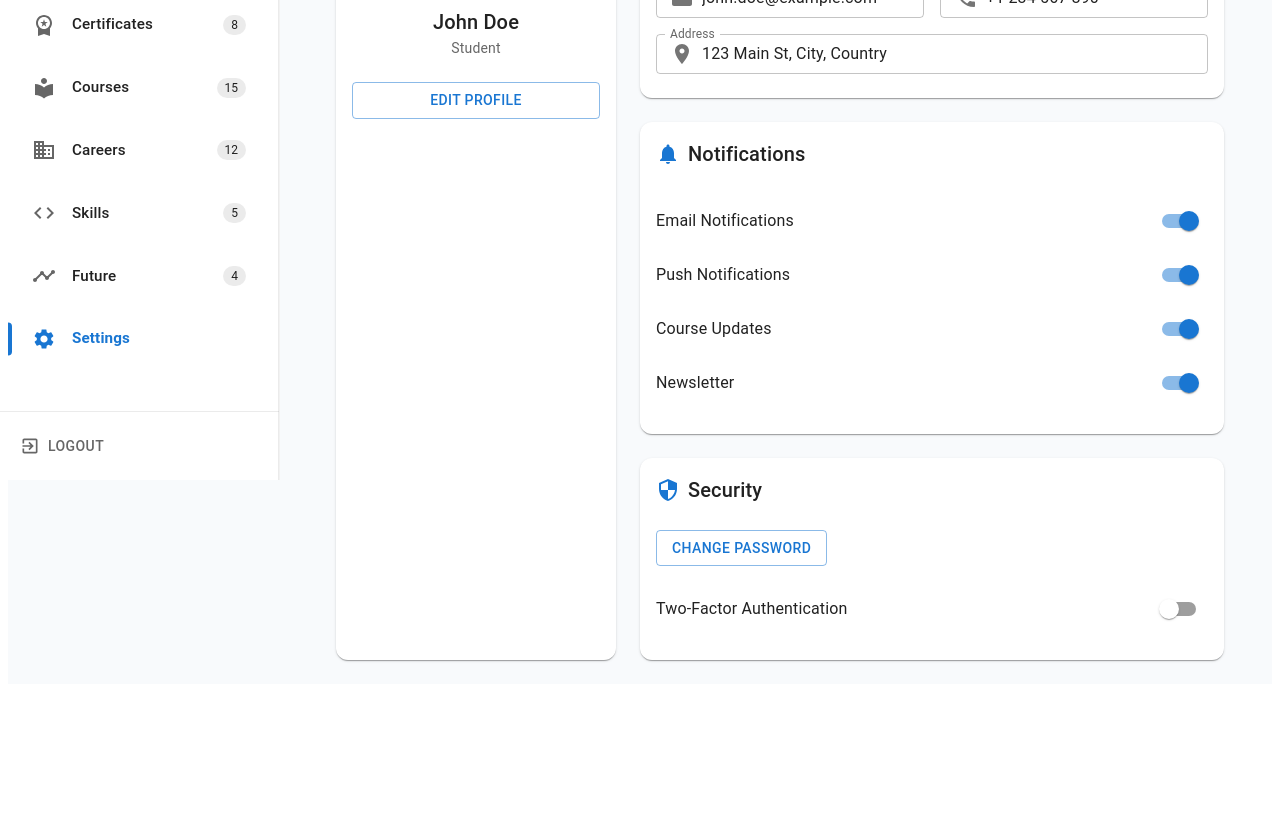
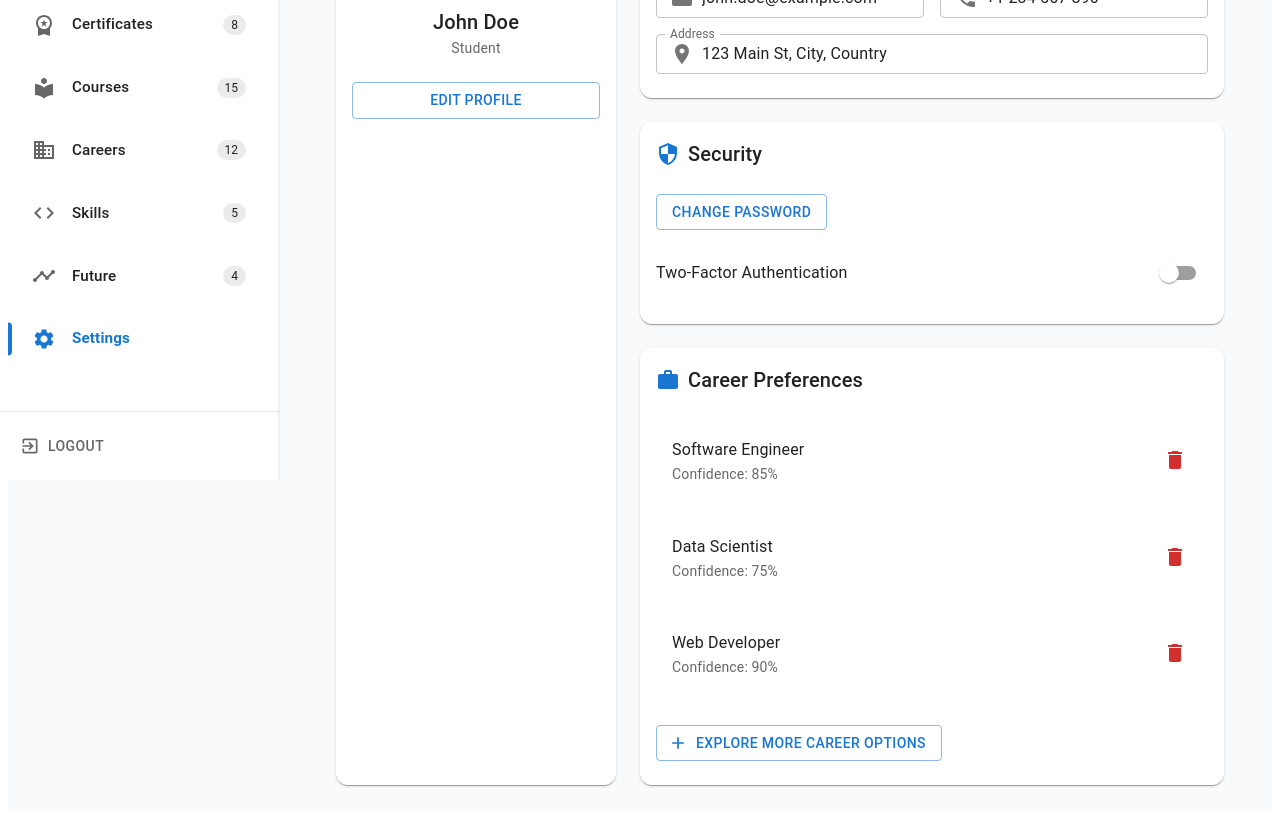
Before and after one commit to krishan44/Project-Frontend, a React (Vite) app in the folder Frontend/Ai-Academic Advisor/: page /settings in a window 1280 px wide. Shown: the part 320-1137 px from the top of the page. Before the commit the page ends 1012 px from the top, so only its background shows below. Built offline with nearby package versions, Linux system fonts and the light colour scheme.

Commit message:
made changes to the settings

```diff
--- a/Frontend/Ai-Academic Advisor/src/Components/User/setting.jsx
+++ b/Frontend/Ai-Academic Advisor/src/Components/User/setting.jsx
@@ -1,4 +1,4 @@
-import React from 'react';
+import React, { useState } from 'react';
 import Dashboard from './Dashboard';
 import {
   Container,
@@ -14,6 +14,15 @@ import {
   Avatar,
   IconButton,
   Stack,
+  Dialog,
+  DialogTitle,
+  DialogContent,
+  DialogActions,
+  FormControl,
+  InputLabel,
+  MenuItem,
+  Select,
+  Rating,
 } from '@mui/material';
 import {
   AccountCircle,
@@ -25,9 +34,143 @@ import {
   Email,
   Phone,
   LocationOn,
+  Work as CareerIcon,
+  Add as AddIcon,
+  Delete as DeleteIcon,
 } from '@mui/icons-material';
 
 const Setting = () => {
+  const [careers, setCareers] = useState([
+    { id: 1, title: 'Software Engineer', confidence: 85 },
+    { id: 2, title: 'Data Scientist', confidence: 75 },
+    { id: 3, title: 'Web Developer', confidence: 90 },
+  ]);
+
+  const [openCareerDialog, setOpenCareerDialog] = useState(false);
+  const [newCareerChoice, setNewCareerChoice] = useState({
+    profession: '',
+    knowledge: 0,
+    specifications: [],
+    interests: [],
+  });
+
+  const professionOptions = [
+    'Software Engineer',
+    'Data Scientist',
+    'Web Developer',
+    'AI Engineer',
+    'Cloud Architect',
+    'Cybersecurity Specialist',
+    'DevOps Engineer',
+    'Full Stack Developer',
+    'Machine Learning Engineer',
+    'Mobile App Developer',
+  ];
+
+  const handleOpenCareerDialog = () => {
+    setOpenCareerDialog(true);
+  };
+
+  const handleCloseCareerDialog = () => {
+    setOpenCareerDialog(false);
+    setNewCareerChoice({
+      profession: '',
+      knowledge: 0,
+      specifications: [],
+      interests: [],
+    });
+  };
+
+  const handleAddNewCareer = () => {
+    if (newCareerChoice.profession) {
+      setCareers([...careers, {
+        id: Date.now(),
+        title: newCareerChoice.profession,
+        confidence: newCareerChoice.knowledge * 20, // Convert 0-5 rating to percentage
+      }]);
+      handleCloseCareerDialog();
+    }
+  };
+
+  const handleDeleteCareer = (id) => {
+    setCareers(careers.filter(career => career.id !== id));
+  };
+
+  const careerDialog = (
+    <Dialog open={openCareerDialog} onClose={handleCloseCareerDialog} maxWidth="sm" fullWidth>
+      <DialogTitle>Explore New Career Path</DialogTitle>
+      <DialogContent>
+        <Box sx={{ mt: 2 }}>
+          <FormControl fullWidth sx={{ mb: 3 }}>
+            <InputLabel>Desired Profession</InputLabel>
+            <Select
+              value={newCareerChoice.profession}
+              label="Desired Profession"
+              onChange={(e) => setNewCareerChoice({
+                ...newCareerChoice,
+                profession: e.target.value
+              })}
+            >
+              {professionOptions.map((profession) => (
+                <MenuItem key={profession} value={profession}>
+                  {profession}
+                </MenuItem>
+              ))}
+            </Select>
+          </FormControl>
+
+          <Typography variant="subtitle1" gutterBottom>
+            Knowledge Level in This Field
+          </Typography>
+          <Box sx={{ mb: 3, display: 'flex', alignItems: 'center' }}>
+            <Rating
+              value={newCareerChoice.knowledge}
+              onChange={(event, newValue) => {
+                setNewCareerChoice({
+                  ...newCareerChoice,
+                  knowledge: newValue
+                });
+              }}
+              max={5}
+              size="large"
+            />
+            <Typography variant="body2" color="text.secondary" sx={{ ml: 2 }}>
+              {newCareerChoice.knowledge === 0 && 'No Experience'}
+              {newCareerChoice.knowledge === 1 && 'Beginner'}
+              {newCareerChoice.knowledge === 2 && 'Intermediate'}
+              {newCareerChoice.knowledge === 3 && 'Advanced'}
+              {newCareerChoice.knowledge === 4 && 'Expert'}
+              {newCareerChoice.knowledge === 5 && 'Master'}
+            </Typography>
+          </Box>
+
+          <TextField
+            fullWidth
+            multiline
+            rows={4}
+            label="Specifications & Requirements"
+            placeholder="Enter any specific requirements or interests related to this profession..."
+            value={newCareerChoice.specifications}
+            onChange={(e) => setNewCareerChoice({
+              ...newCareerChoice,
+              specifications: e.target.value
+            })}
+          />
+        </Box>
+      </DialogContent>
+      <DialogActions>
+        <Button onClick={handleCloseCareerDialog}>Cancel</Button>
+        <Button
+          variant="contained"
+          onClick={handleAddNewCareer}
+          disabled={!newCareerChoice.profession || !newCareerChoice.knowledge}
+        >
+          Add Career Path
+        </Button>
+      </DialogActions>
+    </Dialog>
+  );
+
   const settingContent = (
     <Container maxWidth="xl">
       <Typography
@@ -152,35 +295,6 @@ const Setting = () => {
               </CardContent>
             </Card>
 
-            {/* Notifications */}
-            <Card sx={{ borderRadius: 3 }}>
-              <CardContent>
-                <Typography variant="h6" sx={{ mb: 3, display: 'flex', alignItems: 'center', gap: 1 }}>
-                  <Notifications color="primary" />
-                  Notifications
-                </Typography>
-                {[
-                  'Email Notifications',
-                  'Push Notifications',
-                  'Course Updates',
-                  'Newsletter',
-                ].map((item, index) => (
-                  <Box
-                    key={index}
-                    sx={{
-                      display: 'flex',
-                      justifyContent: 'space-between',
-                      alignItems: 'center',
-                      py: 1,
-                    }}
-                  >
-                    <Typography>{item}</Typography>
-                    <Switch defaultChecked />
-                  </Box>
-                ))}
-              </CardContent>
-            </Card>
-
             {/* Security */}
             <Card sx={{ borderRadius: 3 }}>
               <CardContent>
@@ -202,13 +316,69 @@ const Setting = () => {
                 </Box>
               </CardContent>
             </Card>
+
+            {/* Career Preferences - New Section */}
+            <Card sx={{ borderRadius: 3 }}>
+              <CardContent>
+                <Typography variant="h6" sx={{ mb: 3, display: 'flex', alignItems: 'center', gap: 1 }}>
+                  <CareerIcon color="primary" />
+                  Career Preferences
+                </Typography>
+
+                {careers.map((career) => (
+                  <Box
+                    key={career.id}
+                    sx={{
+                      display: 'flex',
+                      alignItems: 'center',
+                      justifyContent: 'space-between',
+                      mb: 2,
+                      p: 2,
+                      bgcolor: 'background.default',
+                      borderRadius: 1,
+                    }}
+                  >
+                    <Box>
+                      <Typography variant="subtitle1">{career.title}</Typography>
+                      <Typography variant="body2" color="text.secondary">
+                        Confidence: {career.confidence}%
+                      </Typography>
+                    </Box>
+                    <Box>
+                      <IconButton
+                        size="small"
+                        color="error"
+                        onClick={() => handleDeleteCareer(career.id)}
+                      >
+                        <DeleteIcon />
+                      </IconButton>
+                    </Box>
+                  </Box>
+                ))}
+
+                <Button
+                  variant="outlined"
+                  startIcon={<AddIcon />}
+                  onClick={handleOpenCareerDialog}
+                  sx={{ mt: 2 }}
+                >
+                  Explore More Career Options
+                </Button>
+              </CardContent>
+            </Card>
+
           </Stack>
         </Grid>
       </Grid>
     </Container>
   );
 
-  return <Dashboard content={settingContent} initialTab="Settings" />;
+  return (
+    <>
+      <Dashboard content={settingContent} initialTab="Settings" />
+      {careerDialog}
+    </>
+  );
 };
 
 export default Setting;
```
